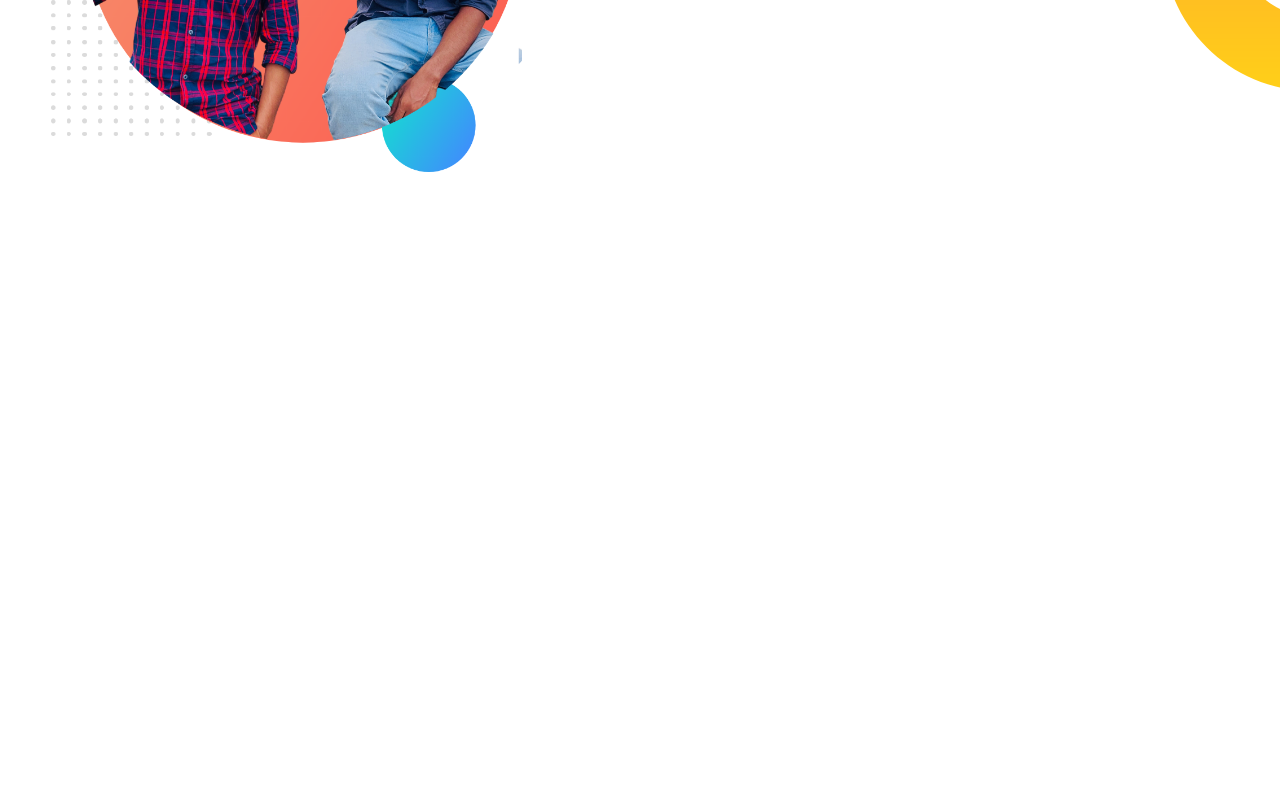
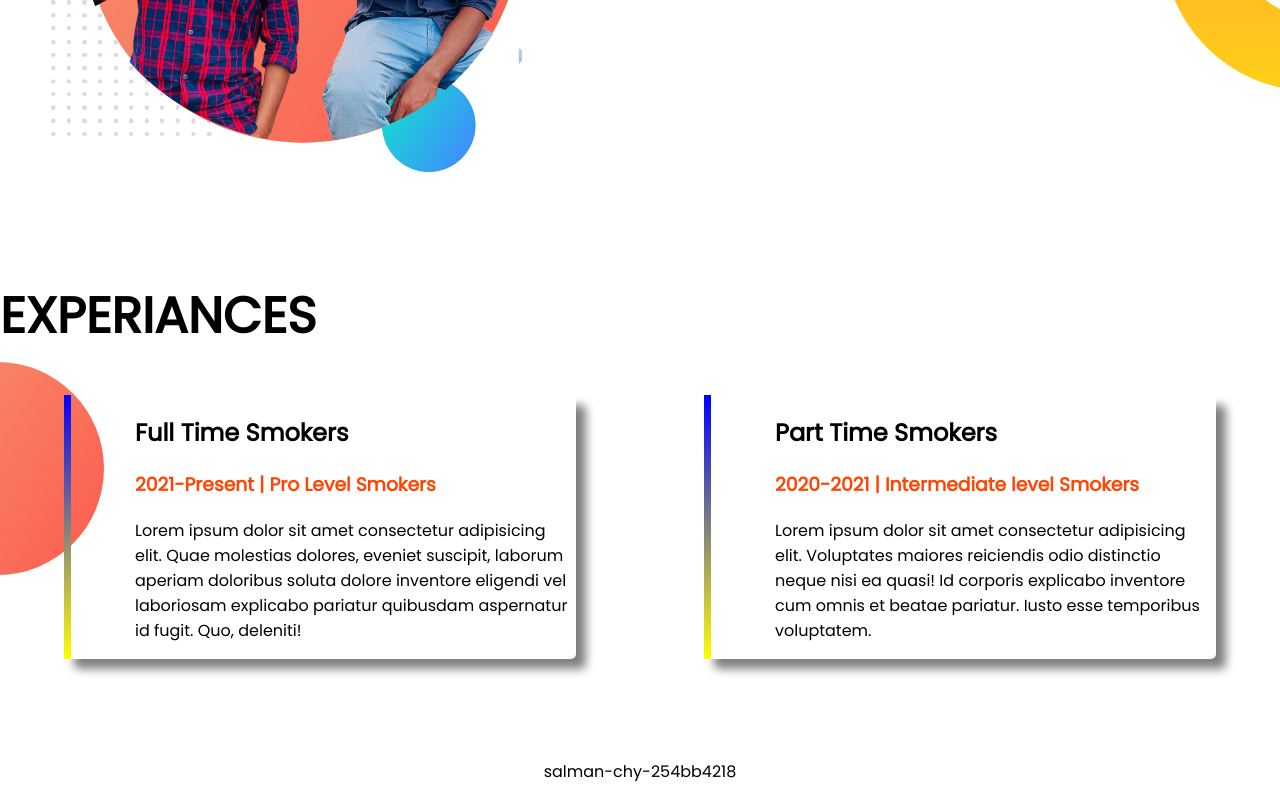
Before and after one commit to salmanchy/my-first-portfolio, a plain HTML site: page index.html in a window 1280 px wide. Shown: the part 934-1734 px from the top of the page. Before the commit the page ends 1213 px from the top, so only its background shows below. Drawn offline with Linux system fonts and the light colour scheme.

Commit message:
total done for today

```diff
--- a/index.html
+++ b/index.html
@@ -11,7 +11,7 @@
     <link rel="stylesheet" href="style.css">
 </head>
 <body>
-  <section class="banner">
+  <section class="banner flexible-container">
     <div class="half-width">
         <h1>Welcome To</h1>
         <h1><span class="name">Salman Chowdhury's</span> Portfolio</h1>
@@ -27,7 +27,7 @@
     </section>
 
 
-    <section class="second-part">
+    <section class="second-part flexible-container">
         <div class="half-width">
             <img src="image/second-part-picture.png" alt="chacha vatija having high fun">
         </div>
@@ -40,5 +40,31 @@
         </div>
 
     </section>
+
+    <section class="experiance-area">
+        <h1>EXPERIANCES</h1>
+        <div class="flexible-container">
+            <div id="full-time-smoker" class="experiance-item">
+                <h2>Full Time Smokers</h2>
+                <h3 class="name">2021-Present | Pro Level Smokers</h3>
+                <p>
+                    Lorem ipsum dolor sit amet consectetur adipisicing elit. Quae molestias dolores, eveniet suscipit, laborum aperiam doloribus soluta dolore inventore eligendi vel laboriosam explicabo pariatur quibusdam aspernatur id fugit. Quo, deleniti!
+                </p>
+            </div>
+             <div id="part-time-smoker" class="experiance-item">
+                 <h2>Part Time Smokers </h2>
+                 <h3 class="name">2020-2021 | Intermediate level Smokers</h3>
+                 <p>
+                     Lorem ipsum dolor sit amet consectetur adipisicing elit. Voluptates maiores reiciendis odio distinctio neque nisi ea quasi! Id corporis explicabo inventore cum omnis et beatae pariatur. Iusto esse temporibus voluptatem.
+                 </p>
+              </div>
+        </div>
+
+    </section>
+    <footer>
+        <p>
+            salman-chy-254bb4218
+        </p>
+    </footer>
 </body>
 </html>
--- a/style.css
+++ b/style.css
@@ -8,7 +8,7 @@ h1 {
 .name {
   color: orangered;
 }
-section {
+.flexible-container {
   display: flex;
   margin-bottom: 100px;
 }
@@ -40,3 +40,29 @@ section {
   background-repeat: no-repeat;
   background-position: right;
 }
+.experiance-area {
+  background-image: url(image/exp-bg.png);
+  background-repeat: no-repeat;
+  background-position: left;
+}
+.experiance-item {
+  box-shadow: 10px 10px 10px gray;
+  width: 40%;
+  margin-left: 5%;
+  margin-right: 5%;
+  padding-left: 5%;
+  border-radius: 5px;
+}
+#full-time-smoker {
+  border-image: linear-gradient(blue, yellow);
+  border-left: 7px solid;
+  border-image-slice: 1;
+}
+#part-time-smoker {
+  border-image: linear-gradient(blue, yellow);
+  border-left: 7px solid;
+  border-image-slice: 1;
+}
+footer p {
+  text-align: center;
+}
```
